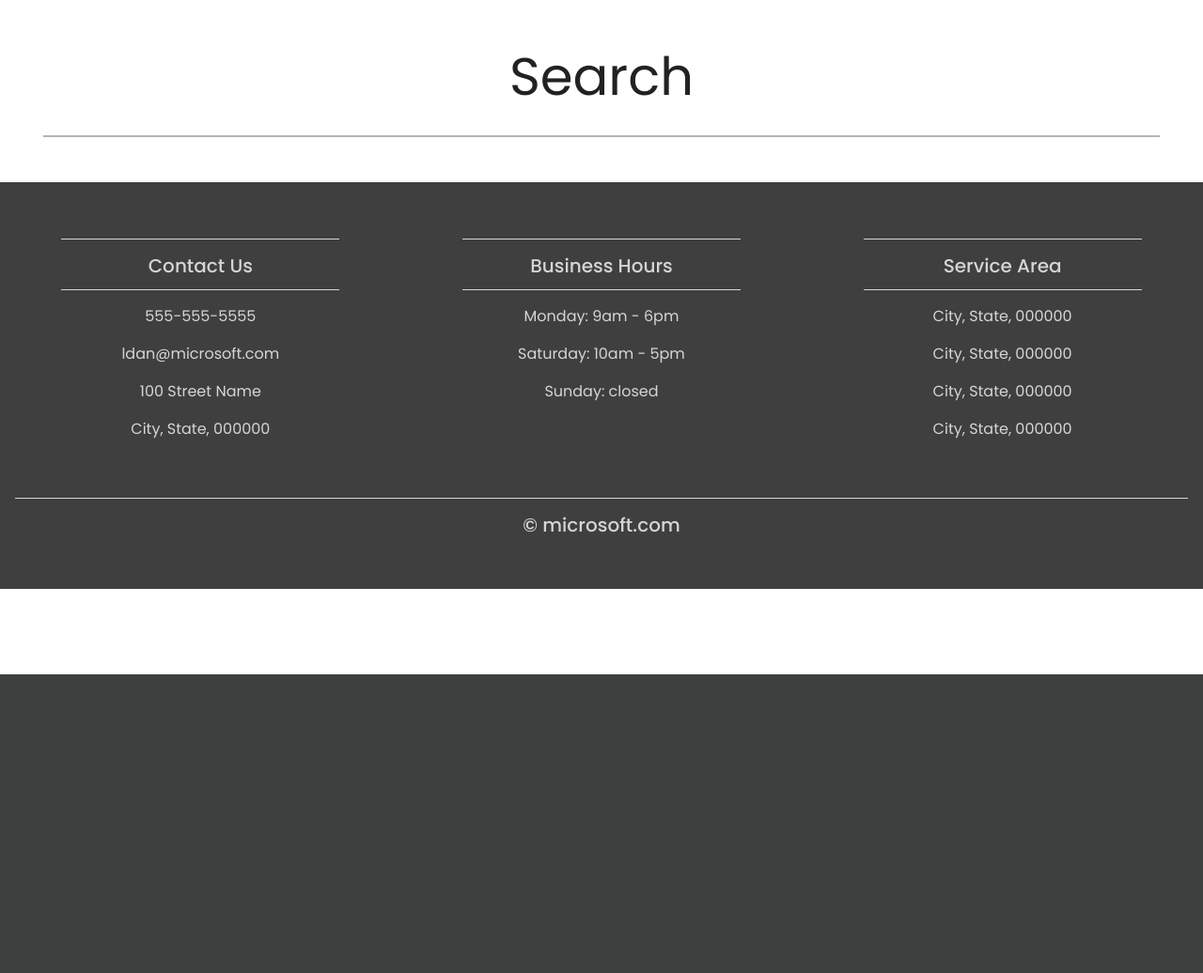
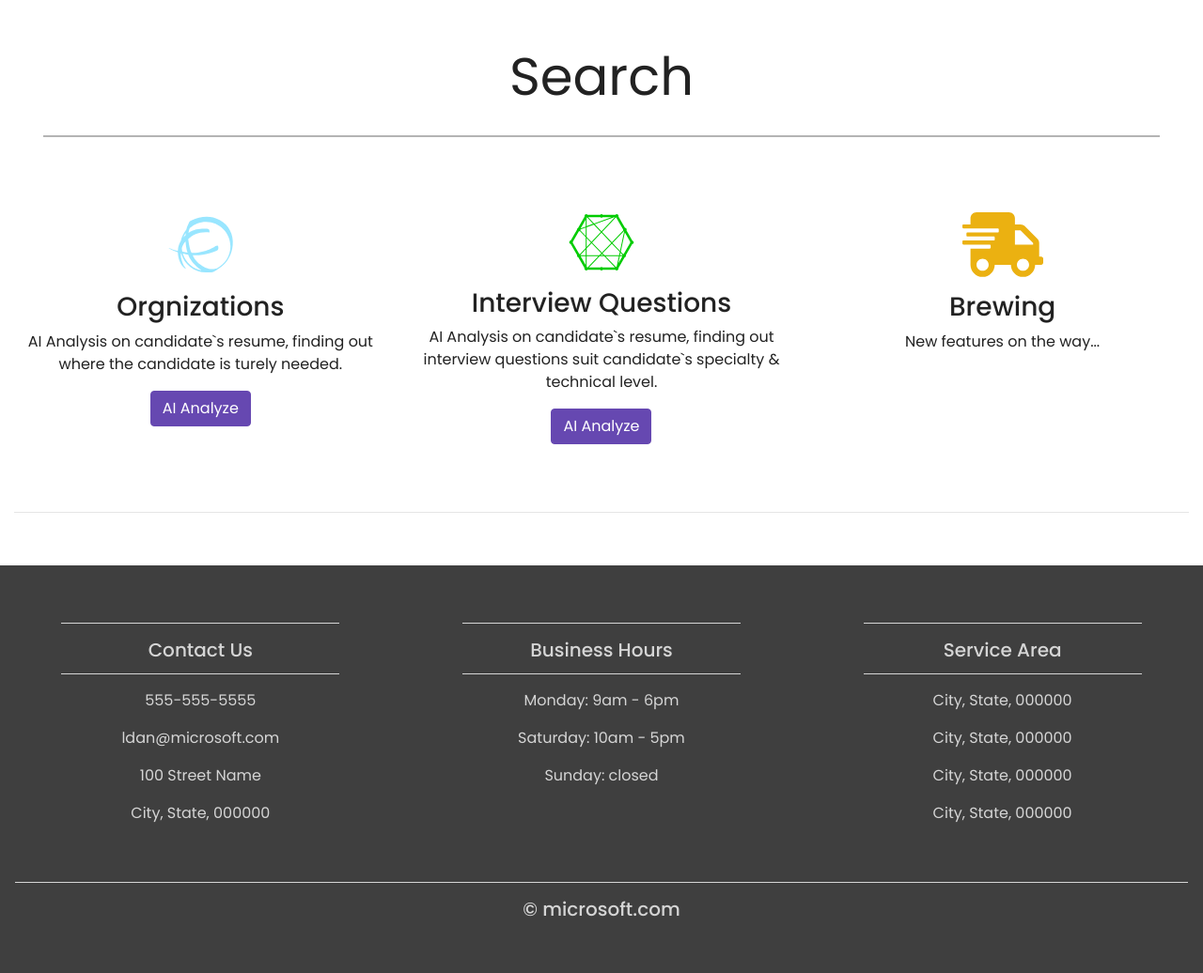
Before and after one commit to leeeggplus/InterviewSys, a Django app: page /search/ in a window 1280 px wide. Shown: the part 82-1118 px from the top of the page at 94% size. Before the commit the page ends 800 px from the top, so only its background shows below. Run offline with Django 3.2, Linux system fonts and the light colour scheme; parts of the project's set-up code (start-up, migrations or seed data) failed here and were passed over; some libraries are stand-ins or nearby versions.

Commit message:
search#2

```diff
--- a/static/master/css/style.css
+++ b/static/master/css/style.css
@@ -73,10 +73,25 @@ html, body {
 .fa-file-alt {
   color: #2163cf;
 }
+
+.fa-ravelry {
+  color: #99e6ff;
+}
+
+.fa-shipping-fast {
+  color: #ebb111;
+}
+
 .fa-clock, .fa-connectdevelop, .fa-file-alt {
   font-size: 4em;
   margin: 1rem;
 }
+
+.fa-ravelry, .fa-shipping-fast {
+  font-size: 4.3em;
+  margin: 1rem;
+}
+
 .social a {
   font-size: 4.5em;
   padding: 3rem;
--- a/templates/home/landing.html
+++ b/templates/home/landing.html
@@ -18,8 +18,6 @@
             <div class="carousel-caption">
                 <h1 class="display-2">css</h1>
                 <h3>Interview System</h3>
-                <button class="btn btn-outline-light btn-lg" type="button">VIEW DEMO</button>
-                <button class="btn btn-primary btn-lg" type="button">Get Started</button>
             </div>
         </div>
         <div class="carousel-item">
--- a/templates/search/landing.html
+++ b/templates/search/landing.html
@@ -19,4 +19,27 @@
         <hr>
     </div>
 </div>
+
+<div class="container-fluid padding">
+        <div class="row text-center padding">
+            <div class="col-xs-12 col-sm-6 col-md-4">
+                <i class="fab fa-ravelry"></i>
+                <h3>Orgnizations</h3>
+                <p>AI Analysis on candidate`s resume, finding out where the candidate is turely needed.</p>
+                <a href="#" class="btn btn-primary">AI Analyze</a>
+            </div>
+            <div class="col-xs-12 col-sm-6 col-md-4">
+                <i class="fab fa-connectdevelop"></i>
+                <h3>Interview Questions</h3>
+                <p>AI Analysis on candidate`s resume, finding out interview questions suit candidate`s specialty & technical level.</p>
+                <a href="#" class="btn btn-primary">AI Analyze</a>
+            </div>
+            <div class="col-xs-12 col-sm-6 col-md-4">
+                <i class="fas fa-shipping-fast"></i>
+                <h3>Brewing</h3>
+                <p>New features on the way...</p>
+            </div>
+        </div>
+        <hr class="my-4">
+    </div>
 {% endblock %}
```
